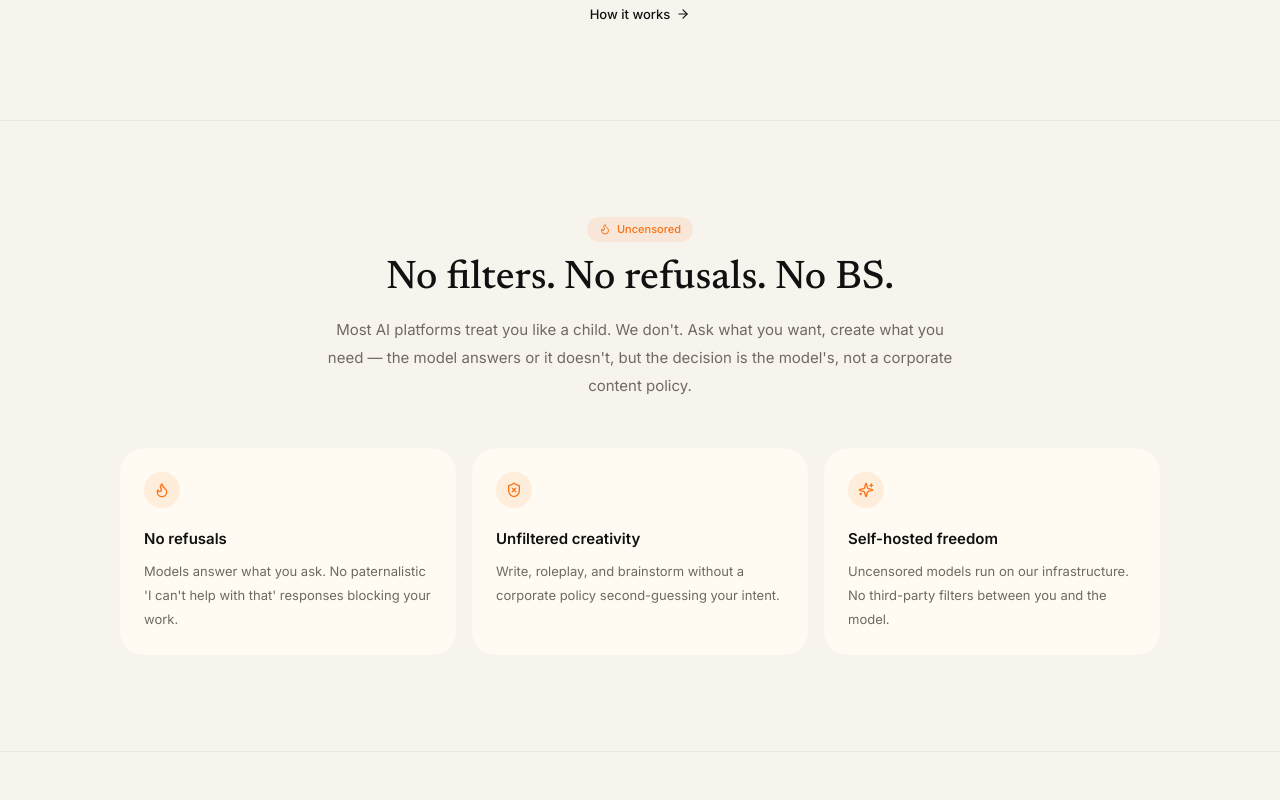
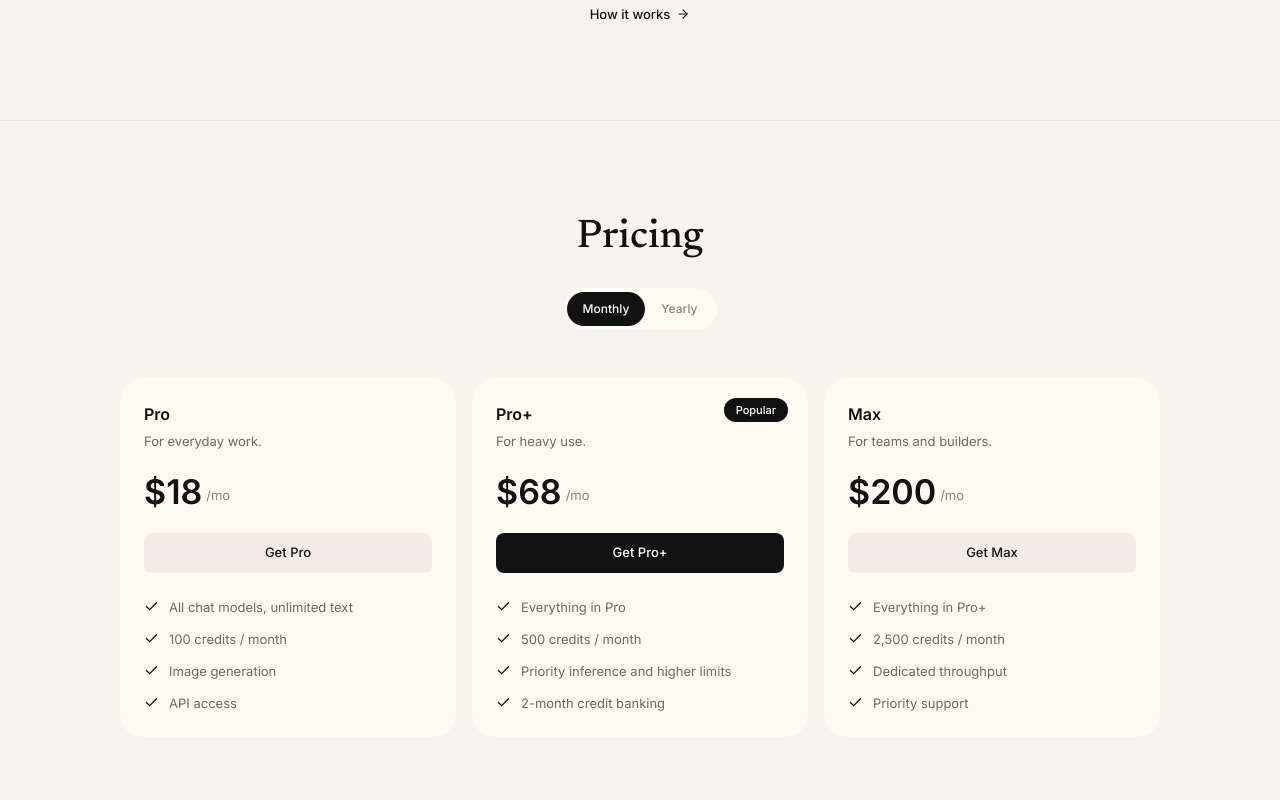
Before and after one commit to tonipcv/paros, a Next.js app: page / in a window 1280 px wide. Shown: the part 1040-1840 px from the top of the page. Built offline with nearby package versions, Linux system fonts and the light colour scheme; no server answers.

Commit message:
remove uncensored marketing section from landing page

```diff
--- a/src/app/page.tsx
+++ b/src/app/page.tsx
@@ -1,5 +1,5 @@
 import Link from "next/link";
-import { ArrowRight, Flame, ShieldClose, Sparkles } from "lucide-react";
+import { ArrowRight } from "lucide-react";
 import { LandingChatPrompt } from "@/components/landing-chat-prompt";
 import { LandingPricing } from "@/components/landing-pricing";
 import { Reveal } from "@/components/reveal";
@@ -21,12 +21,6 @@ const models = [
   { name: "Grok", domain: "x.ai" },
 ];
 const privacyTiers = ["Anonymized", "Private", "TEE", "End-to-end encrypted"];
-
-const uncensoredFeatures = [
-  { icon: Flame, title: "No refusals", desc: "Models answer what you ask. No paternalistic 'I can't help with that' responses blocking your work." },
-  { icon: ShieldClose, title: "Unfiltered creativity", desc: "Write, roleplay, and brainstorm without a corporate policy second-guessing your intent." },
-  { icon: Sparkles, title: "Self-hosted freedom", desc: "Uncensored models run on our infrastructure. No third-party filters between you and the model." },
-];
 
 export default function LandingPage() {
   return (
@@ -95,35 +89,6 @@ export default function LandingPage() {
           </div>
         </section>
 
-        <section id="uncensored" className="border-t border-[var(--landing-chip)]">
-          <div className="mx-auto max-w-[1080px] px-5 py-24">
-            <Reveal className="mx-auto max-w-[640px] text-center">
-              <div className="mb-4 inline-flex items-center gap-1.5 rounded-full bg-orange-500/10 px-3 py-1 text-[11px] font-medium text-orange-500">
-                <Flame size={12} /> Uncensored
-              </div>
-              <h2 className="font-display text-[30px] font-medium leading-[1.06] text-[var(--landing-text)] sm:text-[40px]">
-                No filters. No refusals. No BS.
-              </h2>
-              <p className="mt-4 text-[15px] leading-7 text-[var(--landing-muted)]">
-                Most AI platforms treat you like a child. We don't. Ask what you want, create what you need — the model answers or it doesn't, but the decision is the model's, not a corporate content policy.
-              </p>
-            </Reveal>
-            <div className="mt-12 grid gap-4 md:grid-cols-3">
-              {uncensoredFeatures.map(({ icon: Icon, title, desc }, i) => (
-                <Reveal key={title} delay={i * 0.1}>
-                  <div className="h-full rounded-[24px] bg-[var(--landing-card)] p-6 shadow-[var(--landing-card-shadow)]">
-                    <span className="grid h-9 w-9 place-items-center rounded-full bg-orange-500/10 text-orange-500">
-                      <Icon size={16} />
-                    </span>
-                    <h3 className="mt-5 text-[15px] font-semibold text-[var(--landing-text)]">{title}</h3>
-                    <p className="mt-2 text-[13px] leading-6 text-[var(--landing-muted)]">{desc}</p>
-                  </div>
-                </Reveal>
-              ))}
-            </div>
-          </div>
-        </section>
-
         <LandingPricing />
 
         <section id="api" className="border-t border-[var(--landing-chip)]">
```
